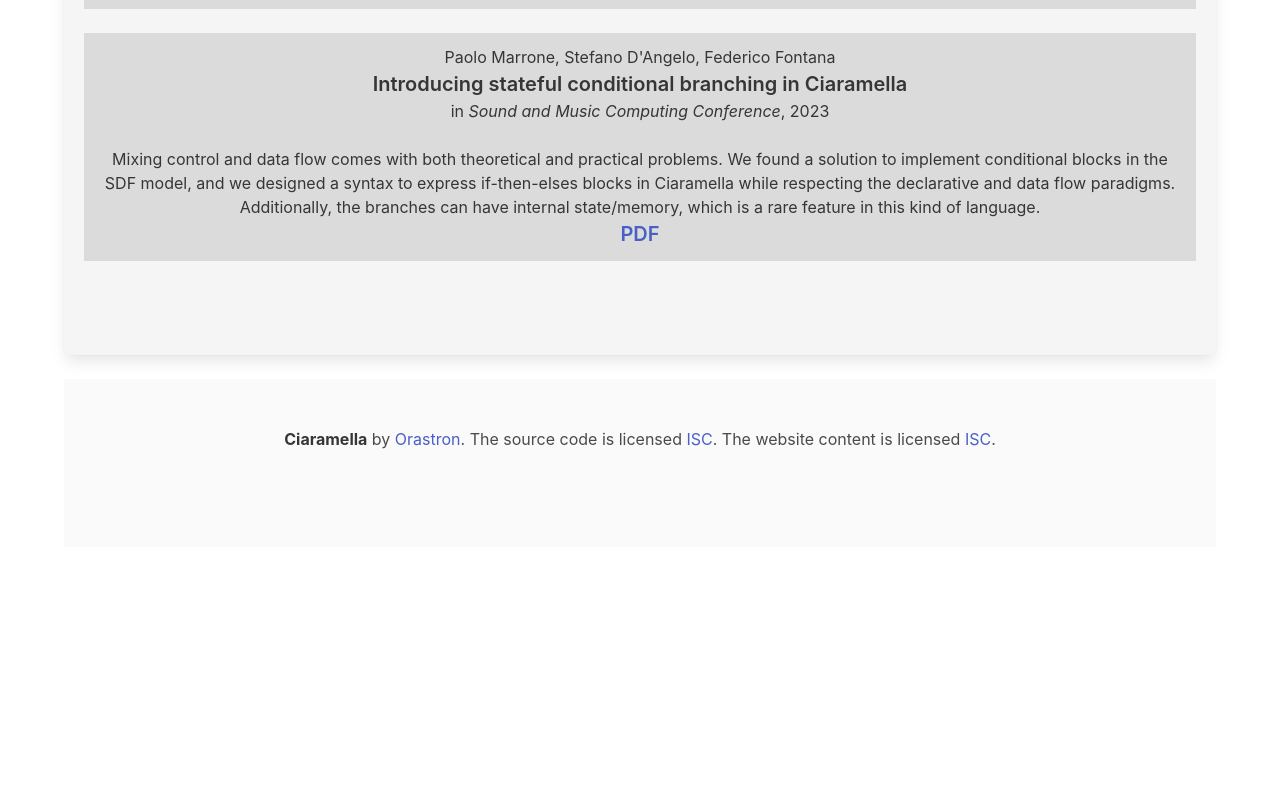
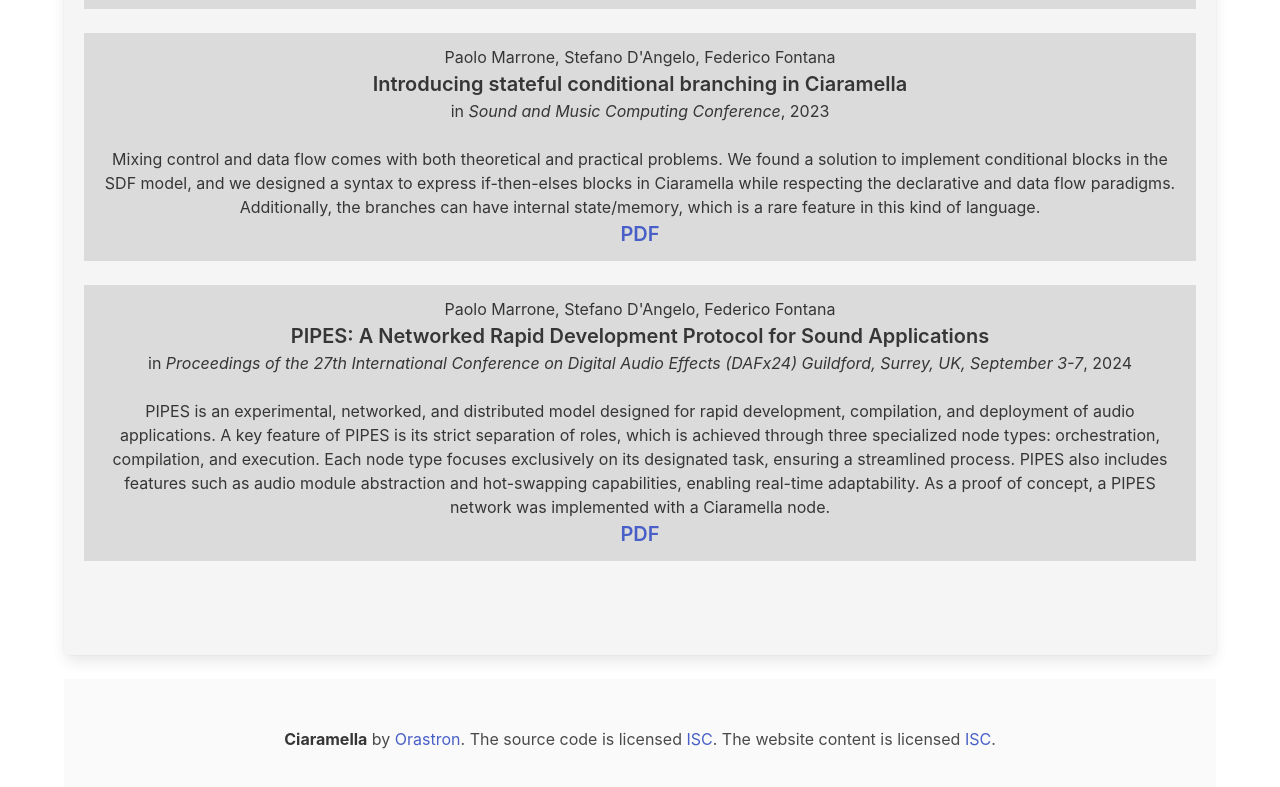
Before and after one commit to paolomarrone/ciaramella-website, a website: page papers.html in a window 1280 px wide. Shown: the part 627-1414 px from the top of the page. Before the commit the page ends 1174 px from the top, so only its background shows below. Drawn offline with Linux system fonts and the light colour scheme.

Commit message:
new paper

```diff
--- a/papers.html
+++ b/papers.html
@@ -133,12 +133,19 @@
 
     <br>
 
-    <!--
-    <div class="has-text-dark is-size-6 has-background-warning is-fluid p-3 has-text-centered has-text-dark is-size-6">
-      <p>A new paper about conditional branching in SDF and Ciaramella is being worked on</p>
+    <div class="has-text-dark is-size-6 has-background-grey-lighter is-fluid p-3 has-text-centered has-text-dark is-size-6">
+      <p>Paolo Marrone, Stefano D'Angelo, Federico Fontana</p>
+      <p class="has-text-weight-semibold is-size-5">PIPES: A Networked Rapid Development Protocol for Sound Applications</p>
+      <p>in <i>Proceedings of the 27th International Conference on Digital Audio Effects (DAFx24) Guildford, Surrey, UK, September 3-7</i>, 2024</p>
+      <br>
+      <p>PIPES is an experimental, networked, and distributed model designed for rapid development, compilation, and deployment of audio applications. A key feature of PIPES is its strict separation of roles, which is achieved through three specialized node types: orchestration, compilation, and execution. Each node type focuses exclusively on its designated task, ensuring a streamlined process. PIPES also includes features such as audio module abstraction and hot-swapping capabilities, enabling real-time adaptability. As a proof of concept, a PIPES network was implemented with a Ciaramella node.
+      </p>
+
+      <a href="https://dafx.de/paper-archive/2024/papers/DAFx24_paper_35.pdf" target="_blank"><p class="has-text-weight-semibold is-size-5">PDF</p></a>
 
     </div>
-    -->
+
+    <br>
 
 
 	<hr>
```
